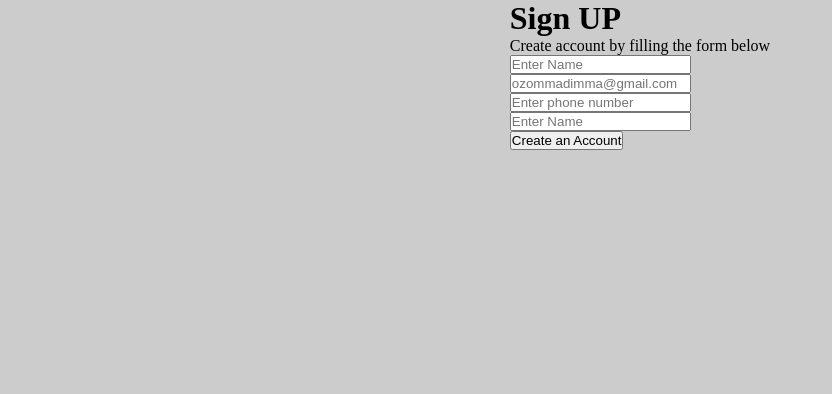
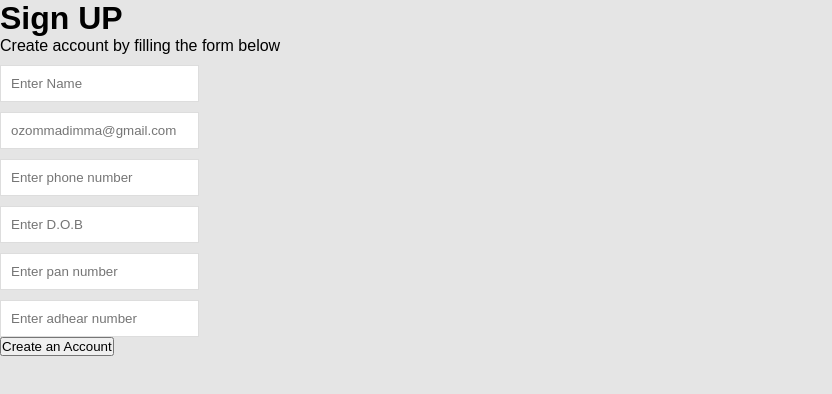
Before and after one commit to Dimma24/react-login-page, a React (Vite) app: page / in a window 1280 px wide. Shown: the top 394 px of the page, without its empty margins (0-832 px from the left). Built offline with nearby package versions, Linux system fonts and the light colour scheme.

Commit message:
added styles to the form

```diff
--- a/src/components/Button.tsx
+++ b/src/components/Button.tsx
@@ -1,5 +1,5 @@
 function Button() {
-   return <button>Create an Account</button>;
+   return <button className="form-items">Create an Account</button>;
 }
 
 export default Button;
--- a/src/components/Form.tsx
+++ b/src/components/Form.tsx
@@ -1,14 +1,17 @@
 function Form() {
    return (
-      <form action="#">
+      <form action="#" className="form-items">
          <input type="text" placeholder="Enter Name" />
          <br />
          <input type="email" placeholder="ozommadimma@gmail.com" />
          <br />
          <input type="number" placeholder="Enter phone number" />
          <br />
-         <input type="text" placeholder="Enter Name" />
+         <input type="text" placeholder="Enter D.O.B" />
          <br />
+         <input type="text" placeholder="Enter pan number" />
+         <br />
+         <input type="text" placeholder="Enter adhear number" />
       </form>
    );
 }
--- a/src/components/FormHeader.tsx
+++ b/src/components/FormHeader.tsx
@@ -1,6 +1,6 @@
 function FormHeader() {
    return (
-      <div>
+      <div className="form-items">
          <h1>Sign UP</h1>
          <p>Create account by filling the form below</p>
       </div>
--- a/src/styles/App.css
+++ b/src/styles/App.css
@@ -5,10 +5,19 @@
 }
 
 body {
-   background-color: #ccc;
+   /* background-color: #ccc;
    display: flex;
    justify-content: center;
    align-items: center;
+   height: 60vh; */
+   background-color: #e5e5e5;
+   font-family: "Outfit", sans-serif;
+}
+
+input {
+   padding: 10px;
+   margin-top: 10px;
+   border: 1px solid #ddd;
 }
 
 .form-items {
```
Also changed, not shown: src/styles/style.css (renamed from src/components/style.css).
